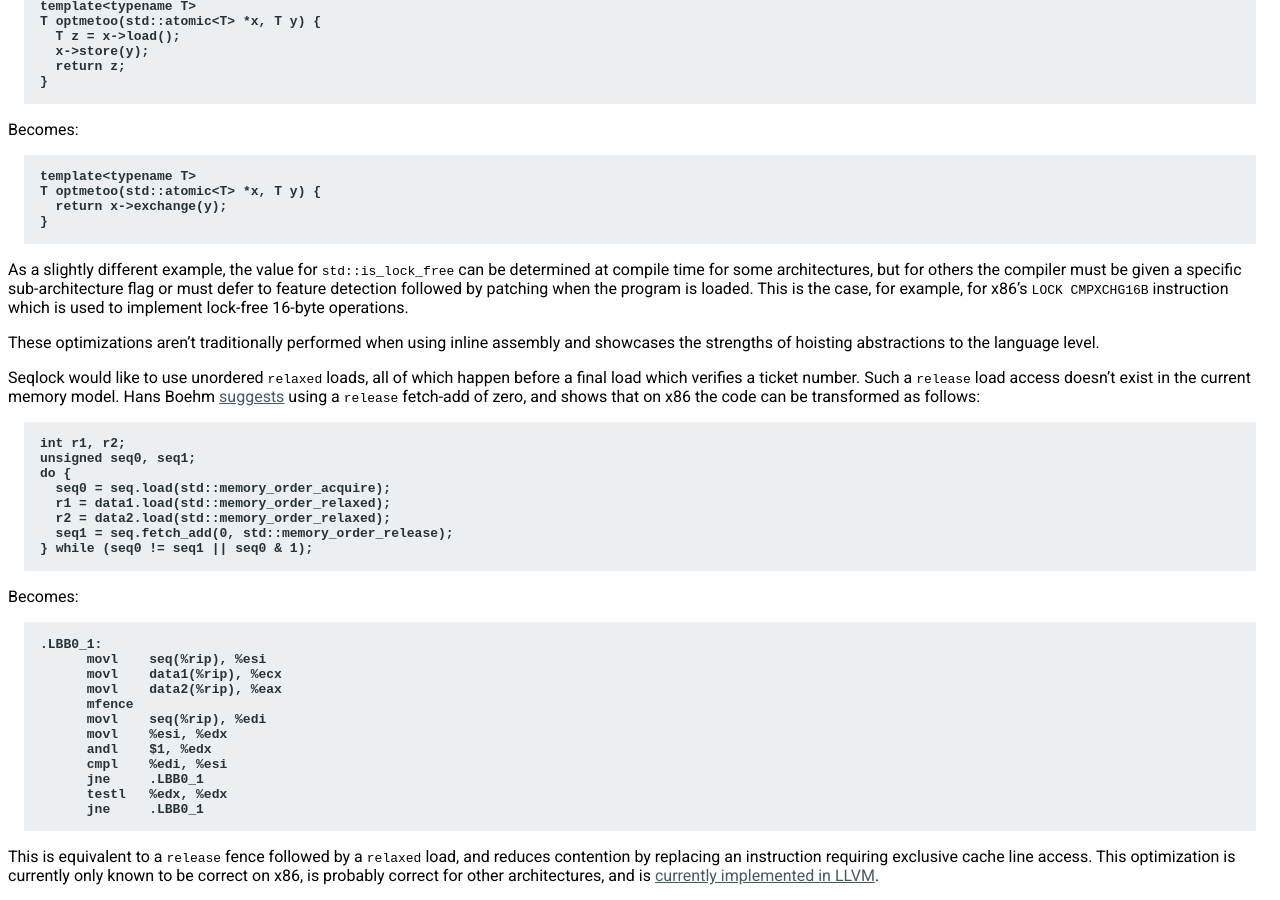
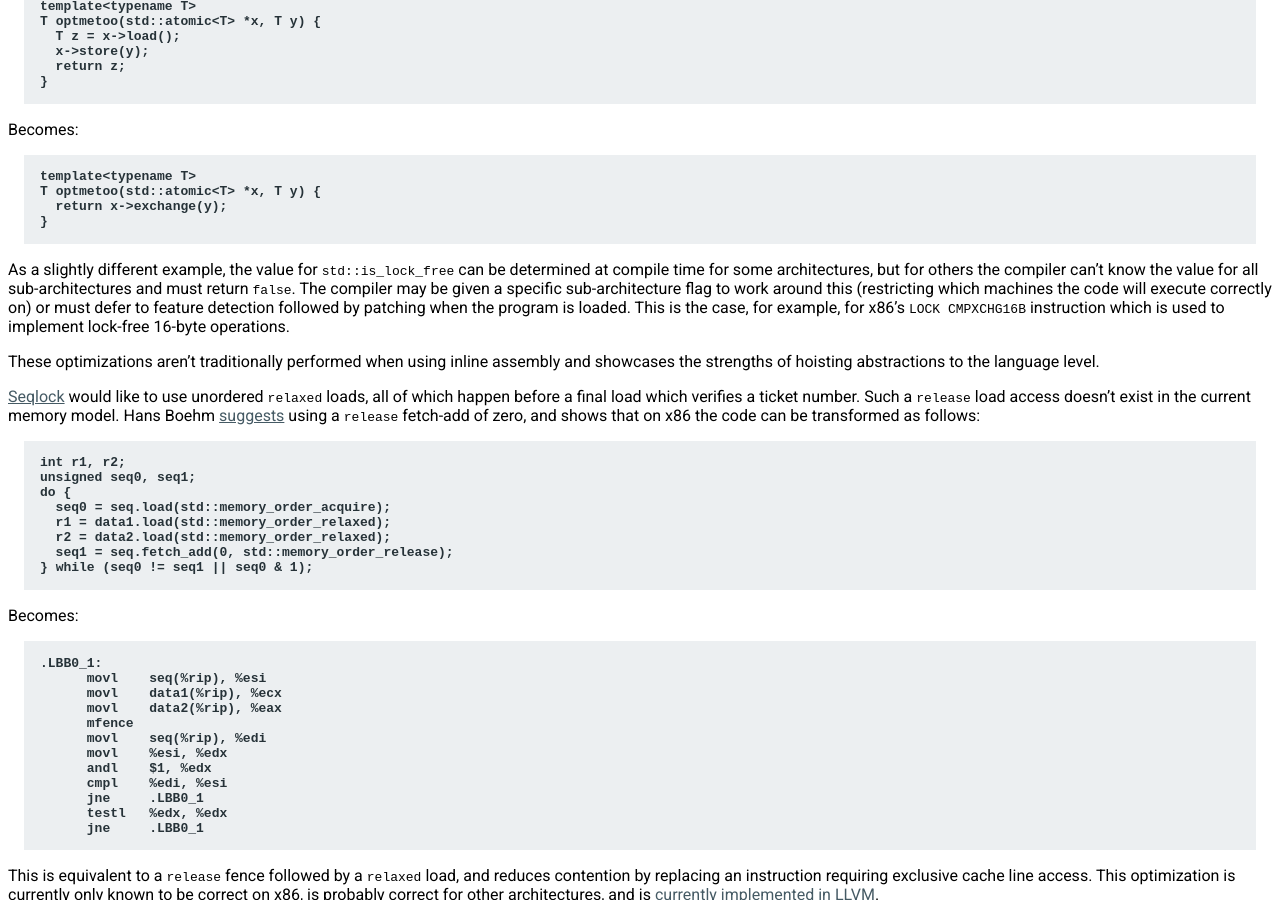
Before and after one commit to jfbastien/papers, a Sphinx documentation site: the page built from source/N4269.rst, in a window 1280 px wide and 900 px high, scrolled down 1911 px. Built offline with Sphinx 7.4.7, drawn with Linux system fonts in a browser that asks for light colours; some of the changed text lies outside the part shown.

Commit message:
Improve some wording.

```diff
--- a/source/N4269.rst
+++ b/source/N4269.rst
@@ -134,20 +134,23 @@ Becomes:
 
 As a slightly different example, the value for ``std::is_lock_free`` can be
 determined at compile time for some architectures, but for others the compiler
-must be given a specific sub-architecture flag or must defer to feature
-detection followed by patching when the program is loaded. This is the case, for
-example, for x86's ``LOCK CMPXCHG16B`` instruction which is used to implement
-lock-free 16-byte operations.
+can't know the value for all sub-architectures and must return ``false``. The
+compiler may be given a specific sub-architecture flag to work around this
+(restricting which machines the code will execute correctly on) or must defer to
+feature detection followed by patching when the program is loaded. This is the
+case, for example, for x86's ``LOCK CMPXCHG16B`` instruction which is used to
+implement lock-free 16-byte operations.
 
 These optimizations aren't traditionally performed when using inline assembly
 and showcases the strengths of hoisting abstractions to the language level.
 
-Seqlock would like to use unordered ``relaxed`` loads, all of which happen
+Seqlock_ would like to use unordered ``relaxed`` loads, all of which happen
 before a final load which verifies a ticket number. Such a ``release`` load
 access doesn't exist in the current memory model. Hans Boehm suggests_ using a
 ``release`` fetch-add of zero, and shows that on x86 the code can be transformed
 as follows:
 
+.. _Seqlock: http://en.wikipedia.org/wiki/Seqlock
 .. _suggests: http://www.hpl.hp.com/techreports/2012/HPL-2012-68.pdf
 
 .. code::
```
Also changed, not shown: other parts of source/N4269.rst (+1 -1 lines).
